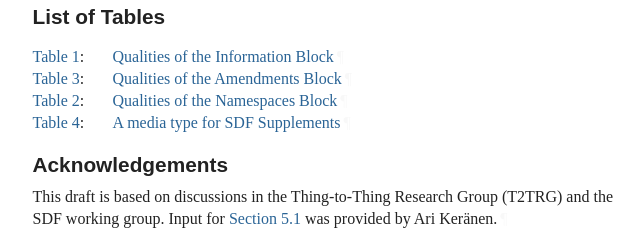
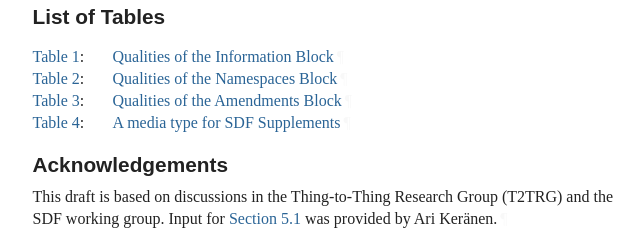
Before and after one commit to cabo/sdf-mapping, a plain HTML site: page structure/draft-ietf-asdf-sdf-mapping.html in a window 1280 px wide. Shown: the part 11446-11681 px from the top of the page, 92-732 px from the left. Drawn offline with Linux system fonts and the light colour scheme; a web font is replaced by a local one.

Commit message:
Script updating gh-pages from ea6d637. [ci skip]

```diff
--- a/structure/draft-ietf-asdf-sdf-mapping.html
+++ b/structure/draft-ietf-asdf-sdf-mapping.html
@@ -2215,15 +2215,15 @@ rfc3339z = '
 </dd>
         <dd class="break"></dd>
 <dt id="appendix-C-1.3">
-<a href="#amendssec" class="auto internal xref">Table 3</a>:</dt>
+<a href="#nssec" class="auto internal xref">Table 2</a>:</dt>
         <dd style="margin-left: 5.5em" id="appendix-C-1.4">
-          <p id="appendix-C-1.4.1"><a href="#amendssec" class="internal xref">Qualities of the Amendments Block</a><a href="#appendix-C-1.4.1" class="pilcrow">¶</a></p>
+          <p id="appendix-C-1.4.1"><a href="#nssec" class="internal xref">Qualities of the Namespaces Block</a><a href="#appendix-C-1.4.1" class="pilcrow">¶</a></p>
 </dd>
         <dd class="break"></dd>
 <dt id="appendix-C-1.5">
-<a href="#nssec" class="auto internal xref">Table 2</a>:</dt>
+<a href="#amendssec" class="auto internal xref">Table 3</a>:</dt>
         <dd style="margin-left: 5.5em" id="appendix-C-1.6">
-          <p id="appendix-C-1.6.1"><a href="#nssec" class="internal xref">Qualities of the Namespaces Block</a><a href="#appendix-C-1.6.1" class="pilcrow">¶</a></p>
+          <p id="appendix-C-1.6.1"><a href="#amendssec" class="internal xref">Qualities of the Amendments Block</a><a href="#appendix-C-1.6.1" class="pilcrow">¶</a></p>
 </dd>
         <dd class="break"></dd>
 <dt id="appendix-C-1.7">
```
Also changed, not shown: structure/draft-ietf-asdf-sdf-mapping.txt.
